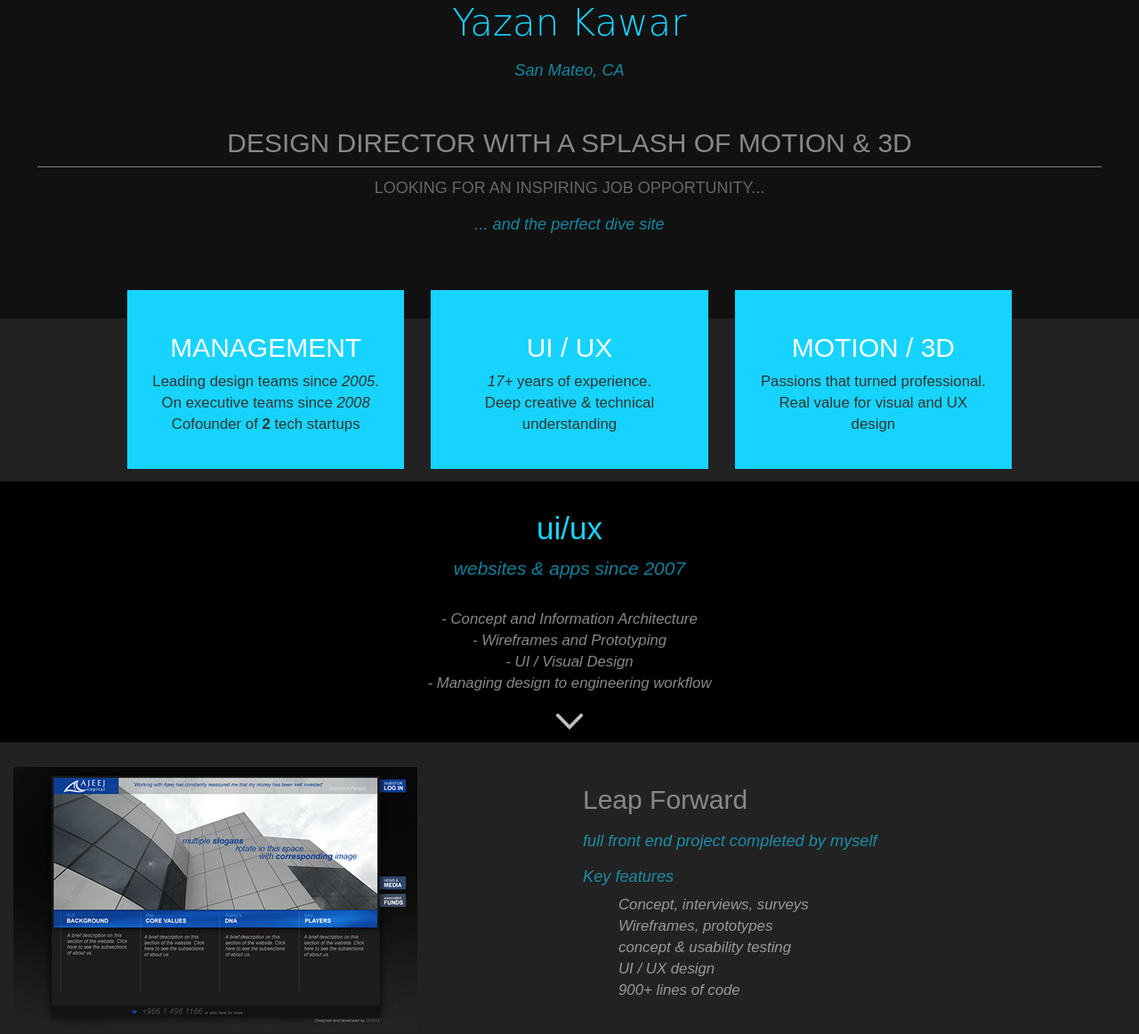
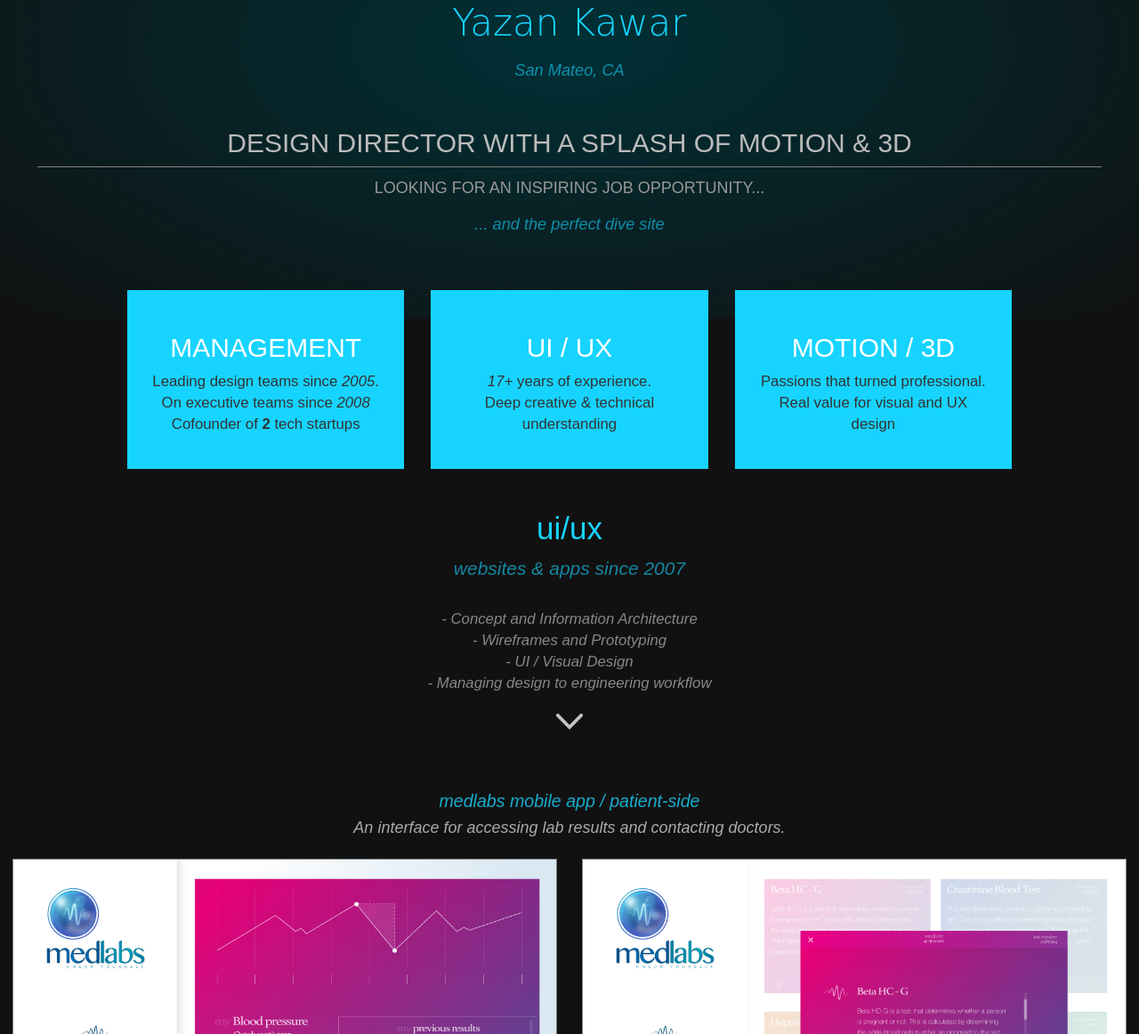
Before and after one commit to YazanKawar/PortfolioGIT, a plain HTML site: page index.html in a window 1280 px wide. Shown: the part 304-1466 px from the top of the page at 89% size. Drawn offline with nearby package versions, Linux system fonts and the light colour scheme; a web font is replaced by a local one.

Commit message:
look clean up

```diff
--- a/css/style.css
+++ b/css/style.css
@@ -1,16 +1,15 @@
 body {
     font-family: 'Khula', sans-serif;
-    background-color: #222;
+    background-color: #111;
 }
 
 .bulletBar {
     margin: -2em auto 2em;
     padding: 3em;
-    background-color: #111;
+    background-image: radial-gradient(#003036,#111);
 }
 
 .section {
-    background: black;
     padding: 1em;
     margin-bottom: 2em;
 }
@@ -70,7 +69,7 @@ body {
 
 .paneltop h3{
     color: #16D4FF;
-    opacity: .75;
+    opacity: .8;
     font-weight: 400;
     font-size: 1.4em;
 }
@@ -128,11 +127,11 @@ h1,h3{
 }
 
 h2{
-    color: #888;
+    color: #bbb;
 }
 
 h4 {
-    color: #666;
+    color: #999;
     font-weight: 400;
 }
 
```
Also changed, not shown: index.html (+2 -0 lines).
